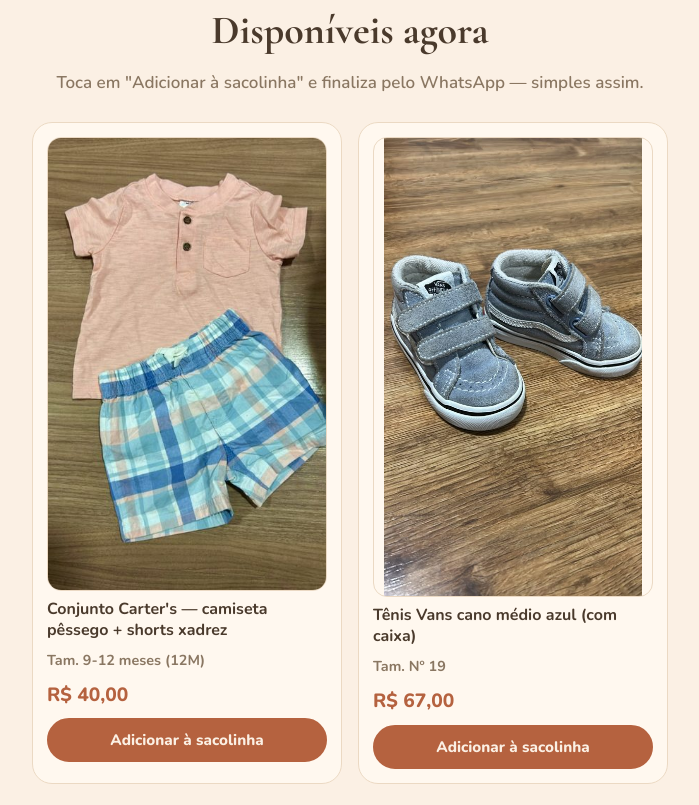
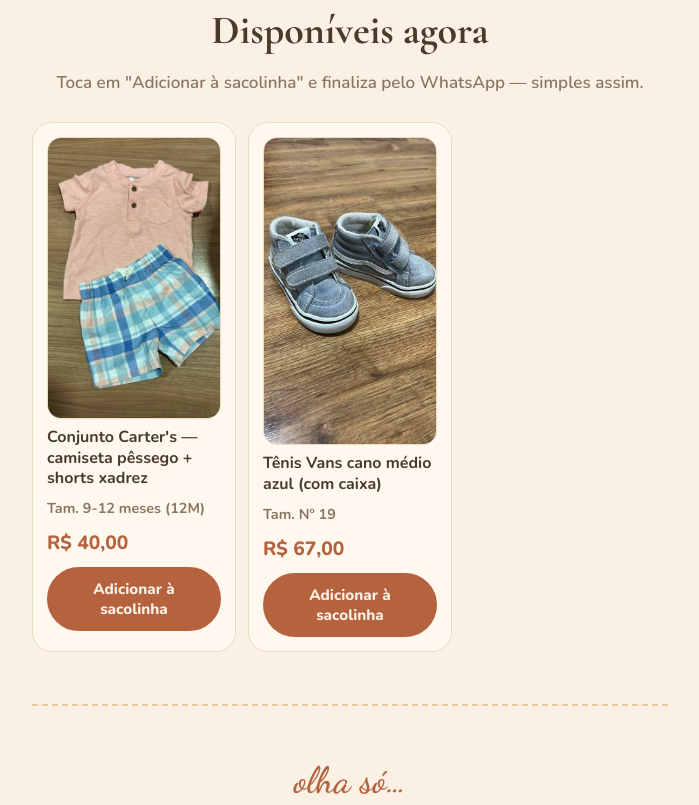
Before and after one commit to hylarysfarias/ninhocircular, a plain HTML site: page index.html in a window 1280 px wide. Shown: the part 895-1700 px from the top of the page, without its empty margins (290-989 px from the left). Drawn offline with nearby package versions, Linux system fonts and the light colour scheme.

Commit message:
Vitrine: 2 cards por linha (3 no desktop), cards menores no celular
Co-Authored-By: Claude Sonnet 5.5 <noreply@anthropic.com>
Claude-Session: https://claude.ai/code/session_016HaoSsGPnoou1hBimCQs84

```diff
--- a/index.html
+++ b/index.html
@@ -51,7 +51,9 @@ p{margin:0 0 14px;color:var(--mut);font-weight:600}
 .prod .preco{color:var(--clay);font-weight:800;font-size:1.2rem}
 .prod button{font:800 .95rem Nunito,sans-serif;border:2px solid var(--clay);background:var(--clay);color:#FBF0E4;border-radius:999px;padding:10px 14px;cursor:pointer;min-height:44px}
 .prod button.no{background:transparent;color:var(--clay)}
-.prods{display:grid;grid-template-columns:repeat(auto-fill,minmax(230px,1fr));gap:16px;margin-top:26px}
+.prods{display:grid;grid-template-columns:repeat(2,1fr);gap:12px;margin-top:26px}
+@media(min-width:900px){.prods{grid-template-columns:repeat(3,1fr)}}
+@media(max-width:540px){.prod{padding:10px;gap:6px}.prod img{max-height:240px}.prod b{font-size:.9rem}.prod .preco{font-size:1.05rem}.prod button{font-size:.82rem;padding:8px 8px}}
 #sacoBtn{position:fixed;right:18px;bottom:18px;z-index:40;background:var(--olive);color:#FBF0E4;border:none;border-radius:999px;font:800 1.05rem Nunito,sans-serif;padding:16px 24px;box-shadow:0 6px 0 rgba(74,58,44,.2);cursor:pointer;display:none}
 #saco{position:fixed;inset:0;background:rgba(74,58,44,.5);z-index:50;display:none;align-items:flex-end;justify-content:center}
 #saco.on{display:flex}
```
